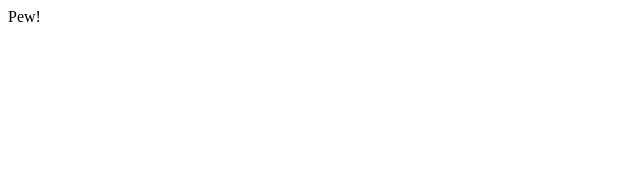
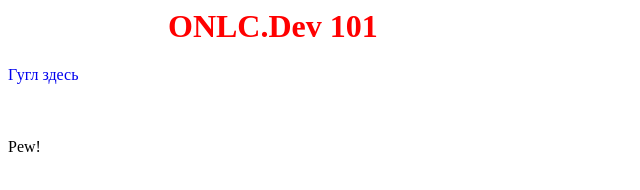
Before and after one commit to PycT-onlc/ONLC_Dev_101, a plain HTML site: page Lesson1/lesson1.html in a window 1280 px wide. Shown: the whole page, without its empty margins (0-640 px from the left). Drawn offline with Linux system fonts and the light colour scheme.

Commit message:
live changes

```diff
--- a/Lesson1/lesson1.html
+++ b/Lesson1/lesson1.html
@@ -1,12 +1,34 @@
 <html>
 	<head>
 		<title>
+			ONLC.Dev 101 Lesson 1
 		</title>
+		<style>
+			.link
+			{
+				text-decoration: none;
+			}
+
+			h1
+			{
+				margin-left: 160px;
+			}
+
+
+			div
+			{
+				margin-top: 54px;
+			}
+		</style>
 	</head>
 	<body>
+		<h1 style = "color: red;">ONLC.Dev 101</h1>
+
+		<a class = "link" href="http://google.ru" target = "_blank">Гугл здесь</a>
 		<script>
-	alert("Hello World!");
-	document.write("Pew!");
+			// alert("Hello World!");
+			document.write("<div>Pew!</div>");
+			console.log("Hey I'm in console!");
 		</script>
 	</body>
 </html>
```
Also changed, not shown: 1 other file. Lines whose indentation alone changed are shown as unchanged.
